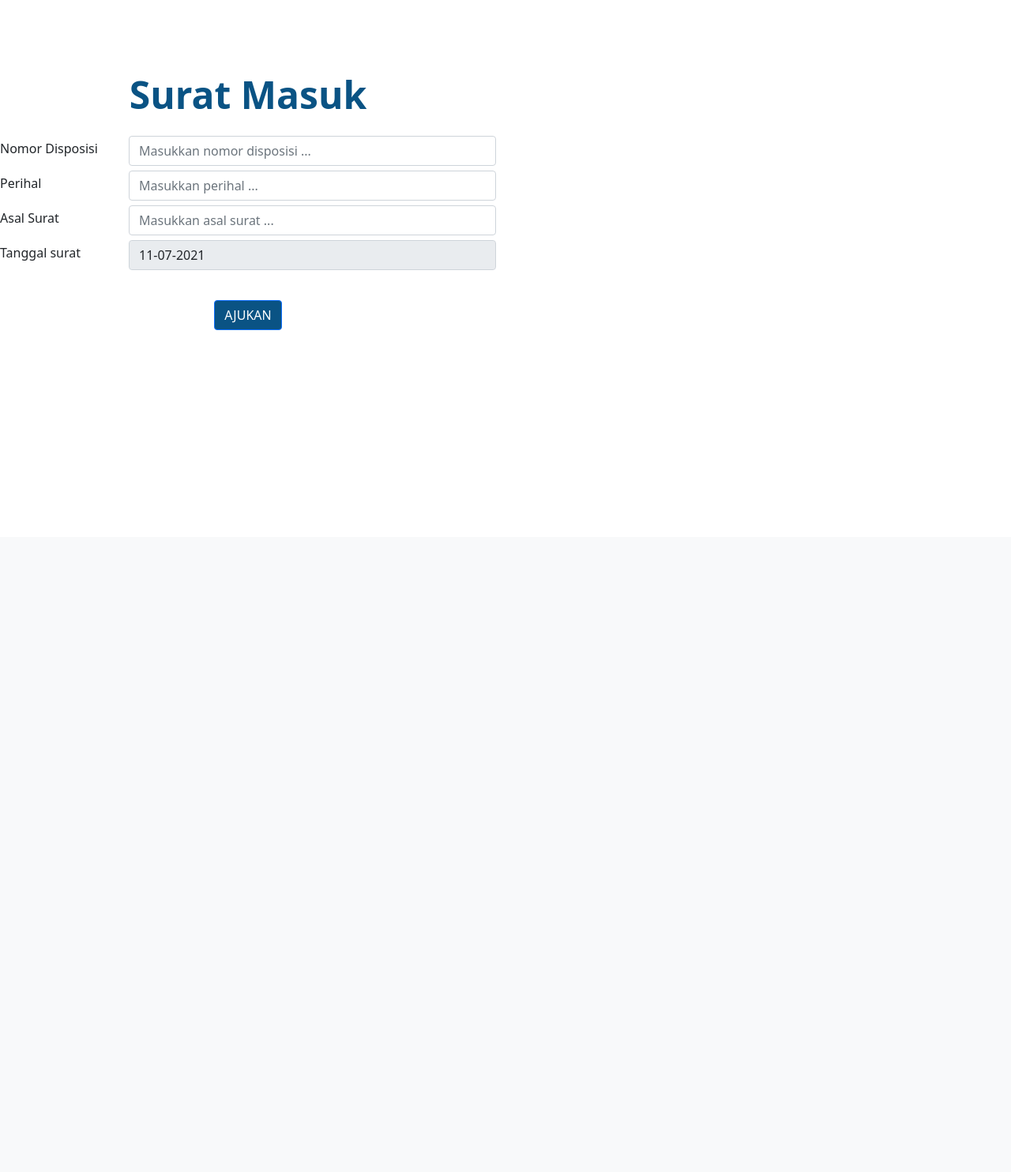
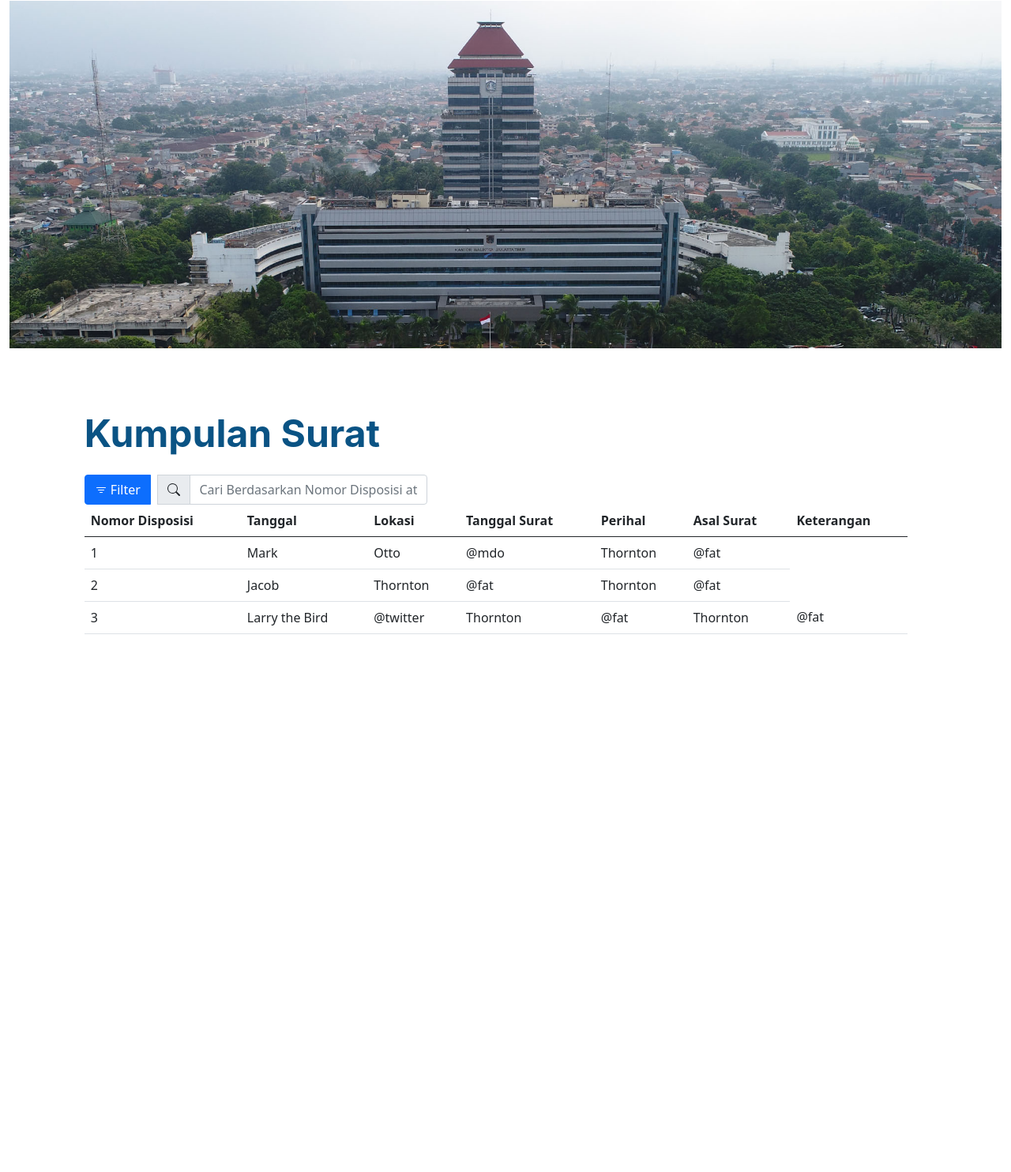
Before and after one commit to Jarsters/Suratan, a CodeIgniter 4 app: template app/Views/surat/index.php in a window 1280 px wide. Shown: the part 120-1604 px from the top of the page at 79% size. Before the commit the page ends 538 px from the top, so only its background shows below. Run offline with PHP 8.4 and a stand-in for CodeIgniter, Linux system fonts and the light colour scheme; the template is opened without the code that fills it, so the values that code supplies are empty; some libraries are stand-ins or nearby versions.

Commit message:
Membuat layout/navbar, menambah hrefnya, membuat login, menambah autentika (pada home/index), membuat sedikit route

```diff
--- a/app/Config/Routes.php
+++ b/app/Config/Routes.php
@@ -33,6 +33,8 @@ $routes->setAutoRoute(true);
 // We get a performance increase by specifying the default
 // route since we don't have to scan directories.
 $routes->get('/', 'Home::index');
+$routes->get('/login', "Auth::index");
+$routes->get('/logout', "Auth::logout");
 
 /*
  * --------------------------------------------------------------------
--- a/app/Controllers/BaseController.php
+++ b/app/Controllers/BaseController.php
@@ -36,7 +36,7 @@ class BaseController extends Controller
 	 *
 	 * @var array
 	 */
-	protected $helpers = [];
+	protected $helpers = ['url'];
 
 	/**
 	 * Constructor.
--- /dev/null
+++ b/app/Views/layout/navbar.php
@@ -0,0 +1,61 @@
+<!DOCTYPE html>
+<html lang="en">
+<head>
+    <meta charset="UTF-8">
+    <meta http-equiv="X-UA-Compatible" content="IE=edge">
+    <meta name="viewport" content="width=device-width, initial-scale=1.0">
+    <link href="https://cdn.jsdelivr.net/npm/bootstrap@5.0.2/dist/css/bootstrap.min.css" rel="stylesheet" integrity="sha384-EVSTQN3/azprG1Anm3QDgpJLIm9Nao0Yz1ztcQTwFspd3yD65VohhpuuCOmLASjC" crossorigin="anonymous">
+    <title>Ajukan Surat</title>
+</head>
+<body style="height:1500px;">
+    <header style="position: fixed; top: 0; width: 100%; z-index=20;">
+        <nav class="navbar navbar-expand-lg navbar-light bg-light">
+            <div class="container-fluid">
+                <div class="col-1"></div>
+                <div class="col-10 text-center">
+                    <div class="row">
+                        <div class="col-1 text-center">
+                            <a class="navbar-brand" href="#">
+                                <img src="\img\1200px-Coat_of_arms_of_Jakarta.svg.png" alt="" width="75px">
+                            </a>
+                            <button class="navbar-toggler" type="button" data-toggle="collapse" data-target="#navbarTogglerDemo02" aria-controls="navbarTogglerDemo02" aria-expanded="false" aria-label="Toggle navigation">
+                                <span class="navbar-toggler-icon"></span>
+                            </button>
+                        </div>
+                        <div class="col-5"></div>
+                        <div class="col text-center">
+                            <div class="collapse navbar-collapse justify-content-end" id="navbarTogglerDemo02">
+                                <ul class="nav justify-content-end">
+                                    <li class="nav-item active" style="padding-top: 1.5rem;">
+                                        <a href="/surat/ajukan" class="nav-link active" style="color:#0A5384"><h6 style="font-weight: bolder;">Ajukan Surat</h6></a>
+                                    </li>
+                                    <li class="nav-item" style="padding-top: 1.5rem;">
+                                        <a href="/surat" class="nav-link active" style="color:#0A5384"><h6>Kumpulan Surat</h6></a>
+                                    </li>
+
+                                    <!-- Bagian login ini seharusnya ga diperluin, dia butuhnya logout doang -->
+                                    <li class="nav-item">
+                                        <div class="fs-4 mt-1">
+                                            <a href="auth/logout" class="nav-link active" style="color:#0A5384">
+                                                <svg xmlns="http://www.w3.org/2000/svg" width="16" height="16" fill="currentColor" class="bi bi-person-circle" viewBox="0 0 16 16">
+                                                <path d="M11 6a3 3 0 1 1-6 0 3 3 0 0 1 6 0z"></path>
+                                                <path fill-rule="evenodd" d="M0 8a8 8 0 1 1 16 0A8 8 0 0 1 0 8zm8-7a7 7 0 0 0-5.468 11.37C3.242 11.226 4.805 10 8 10s4.757 1.225 5.468 2.37A7 7 0 0 0 8 1z"></path>
+                                                </svg>
+                                                <h6>Logout</h6>
+                                            </a>
+                                        </div>
+                                    </li>
+                                </ul>
+                            </div>
+                        </div>
+                    </div>
+                </div>
+                <div class="col-1"></div>
+            </div>
+          </nav>
+    </header>
+
+    <?= $this->renderSection('content'); ?>
+
+</body>
+</html>
--- a/app/Views/login/login.php
+++ b/app/Views/login/login.php
@@ -16,7 +16,7 @@
                 <br><br>
                 <h2 style="color: #0A5384;font-weight: bold;">Login</h2>
                 <br>
-                <form class="form-inline">
+                <form action="/auth/auth" class="form-inline" method="POST">
                     <!-- Bagian Username -->
                     <div class="row">
                         <div class="col col-md-12 col-lg-3">
@@ -37,7 +37,7 @@
                         <div class="col col-md-12 col-lg-9">
                             <div class="input-group">
                                 <!-- Ini namenya keyword -->
-                                <input type="text" class="form-control" placeholder="Password" name="password">
+                                <input type="password" class="form-control" placeholder="Password" name="password">
                             </div>
                         </div>
                     </div>
--- a/app/Views/surat/index.php
+++ b/app/Views/surat/index.php
@@ -1,120 +1,110 @@
-<!DOCTYPE html>
-<html lang="en">
-<head>
-    <meta charset="UTF-8">
-    <meta http-equiv="X-UA-Compatible" content="IE=edge">
-    <meta name="viewport" content="width=device-width, initial-scale=1.0">
-    <link href="https://cdn.jsdelivr.net/npm/bootstrap@5.0.2/dist/css/bootstrap.min.css" rel="stylesheet" integrity="sha384-EVSTQN3/azprG1Anm3QDgpJLIm9Nao0Yz1ztcQTwFspd3yD65VohhpuuCOmLASjC" crossorigin="anonymous">
-    <title>Ajukan Surat</title>
-</head>
-<body>
-    <header>
-        <nav class="navbar navbar-expand-lg navbar-light bg-light">
-            <div class="container-fluid">
-                <div class="col-1"></div>
-                <div class="col-10 text-center">
-                    <div class="row">
-                        <div class="col-1 text-center">
-                            <a class="navbar-brand" href="#">
-                                <img src="D:\buat software bapak\Suratan\public\img\1200px-Coat_of_arms_of_Jakarta.svg.png" alt="" width="75px">
-                            </a>
-                            <button class="navbar-toggler" type="button" data-toggle="collapse" data-target="#navbarTogglerDemo02" aria-controls="navbarTogglerDemo02" aria-expanded="false" aria-label="Toggle navigation">
-                                <span class="navbar-toggler-icon"></span>
-                            </button>
-                        </div>
-                        <div class="col-5"></div>
-                        <div class="col text-center">
-                            <div class="collapse navbar-collapse justify-content-end" id="navbarTogglerDemo02">
-                                <ul class="nav justify-content-end">
-                                    <li class="nav-item active" style="padding-top: 1.5rem;">
-                                        <a href="" class="nav-link active" style="color:#0A5384"><h6 style="font-weight: bolder;">Ajukan Surat</h6></a>
-                                    </li>
-                                    <li class="nav-item" style="padding-top: 1.5rem;">
-                                        <a href="" class="nav-link active" style="color:#0A5384"><h6>Kumpulan Surat</h6></a>
-                                    </li>
-                                    <li class="nav-item">
-                                        <div class="fs-4 mt-1">
-                                            <a href="" class="nav-link active" style="color:#0A5384">
-                                                <svg xmlns="http://www.w3.org/2000/svg" width="16" height="16" fill="currentColor" class="bi bi-person-circle" viewBox="0 0 16 16">
-                                                <path d="M11 6a3 3 0 1 1-6 0 3 3 0 0 1 6 0z"></path>
-                                                <path fill-rule="evenodd" d="M0 8a8 8 0 1 1 16 0A8 8 0 0 1 0 8zm8-7a7 7 0 0 0-5.468 11.37C3.242 11.226 4.805 10 8 10s4.757 1.225 5.468 2.37A7 7 0 0 0 8 1z"></path>
-                                                </svg>
-                                                <h6>Login</h6>
-                                            </a>
-                                        </div>
-                                    </li>
-                                </ul>
-                            </div>
-                        </div>
-                    </div>
-                </div>
-                <div class="col-1"></div>
+<?= $this->extend('layout/navbar');?>
+
+<?= $this->section('content');?>
+
+<div class="row w-100" style="margin:auto; margin-top: 6.5rem">
+    <hr>
+    <img src="\img\Kantor_Wali_Kota_Jakarta_Timur.jpg" class="img-fluid" alt="">
+</div>
+<br><br><br>
+<div class="row justify-content-center w-100">
+    <div class="col col-sm-12 col-lg-10 justify-content-center">
+
+        <p style="font-family:inter;font-weight:bold;color:#0A5384;font-size:3rem;">Kumpulan Surat</p>
+
+        <div class="col col-8 col-lg-5">
+            <div class="input-group">
+                <button type="button" class="btn btn-primary" style="margin-right: 2%;">
+                    <svg xmlns="http://www.w3.org/2000/svg" width="16" height="16" fill="currentColor" class="bi bi-filter" viewBox="0 0 16 16">
+                        <path d="M6 10.5a.5.5 0 0 1 .5-.5h3a.5.5 0 0 1 0 1h-3a.5.5 0 0 1-.5-.5zm-2-3a.5.5 0 0 1 .5-.5h7a.5.5 0 0 1 0 1h-7a.5.5 0 0 1-.5-.5zm-2-3a.5.5 0 0 1 .5-.5h11a.5.5 0 0 1 0 1h-11a.5.5 0 0 1-.5-.5z"></path>
+                    </svg>
+                    Filter
+                </button>
+
+                <span class="input-group-text">
+                <svg xmlns="http://www.w3.org/2000/svg" width="16" height="16" fill="currentColor" class="bi bi-search" viewBox="0 0 16 16">
+                <path d="M11.742 10.344a6.5 6.5 0 1 0-1.397 1.398h-.001c.03.04.062.078.098.115l3.85 3.85a1 1 0 0 0 1.415-1.414l-3.85-3.85a1.007 1.007 0 0 0-.115-.1zM12 6.5a5.5 5.5 0 1 1-11 0 5.5 5.5 0 0 1 11 0z"></path>
+                </svg>
+                </span>
+                <!-- Ini namenya keyword -->
+                <input type="text" class="form-control" id="myInput" onkeyup="filterFunc()" placeholder="Cari Berdasarkan Nomor Disposisi atau Tanggal" name="keyword">
             </div>
-          </nav>
-    </header><hr>
-    <br><br><br>
+        </div>
 
-    <div class="row align-items-center">
-        <div class="col col-lg-6">
-            <div class="text-center">
-                <p style="font-weight:bold;color:#0A5384;font-size:3rem;">Surat Masuk</p>
-            </div>
-            <form class="form-inline">
-                <!-- Bagian Nomor Disposisi -->
-                <div class="row">
-                    <div class="col col-md-12 col-lg-3">
-                        <p class="pt-1">Nomor Disposisi</p>
-                    </div>
-                    <div class="col col-md-12 col-lg-9">
-                        <div class="input-group">
-                            <!-- Ini namenya keyword -->
-                            <input type="text" class="form-control" placeholder="Masukkan nomor disposisi ..." name="no_disposisi">
-                        </div>
-                    </div>
-                </div>
-                <!-- Bagian Perihal -->
-                <div class="row">
-                    <div class="col col-md-12 col-lg-3">
-                        <p class="pt-1">Perihal</p>
-                    </div>
-                    <div class="col col-md-12 col-lg-9">
-                        <div class="input-group">
-                            <!-- Ini namenya keyword -->
-                            <input type="text" class="form-control" placeholder="Masukkan perihal ..." name="perihal">
-                        </div>
-                    </div>
-                </div>
-                <!-- Bagian Asal Surat -->
-                <div class="row">
-                    <div class="col col-md-12 col-lg-3">
-                        <p class="pt-1">Asal Surat</p>
-                    </div>
-                    <div class="col col-md-12 col-lg-9">
-                        <div class="input-group">
-                            <!-- Ini namenya keyword -->
-                            <input type="text" class="form-control" placeholder="Masukkan asal surat ..." name="asal_surat">
-                        </div>
-                    </div>
-                </div>
-                <!-- Bagian Tanggal Surat -->
-                <div class="row">
-                    <div class="col col-md-12 col-lg-3">
-                        <p class="pt-1">Tanggal surat</p>
-                    </div>
-                    <div class="col col-md-12 col-lg-9">
-                        <div class="input-group">
-                            <!-- Ini namenya keyword -->
-                            <input type="text" class="form-control" value="<?= date('d-m-Y') ?>" name="tanggal_surat" disabled>
-                        </div>
-                    </div>
-                </div>
+        <table class="table" id="myTable">
+            <thead>
+                <tr>
+                <th scope="col">Nomor Disposisi</th>
+                <th scope="col">Tanggal</th>
+                <th scope="col">Lokasi</th>
+                <th scope="col">Tanggal Surat</th>
+                <th scope="col">Perihal</th>
+                <th scope="col">Asal Surat</th>
+                <th scope="col">Keterangan</th>
+                </tr>
+            </thead>
+            <tbody>
+                <tr>
+                <td>1</td>
+                <td>Mark</td>
+                <td>Otto</td>
+                <td>@mdo</td>
+                <td>Thornton</td>
+                <td>@fat</td>
+                </tr>
+                <tr>
+                <td>2</td>
+                <td>Jacob</td>
+                <td>Thornton</td>
+                <td>@fat</td>
+                <td>Thornton</td>
+                <td>@fat</td>
+                </tr>
+                <tr>
+                <td>3</td>
+                <td>Larry the Bird</td>
+                <td>@twitter</td>
+                <td>Thornton</td>
+                <td>@fat</td>
+                <td>Thornton</td>
+                <td>@fat</td>
+                </tr>
+            </tbody>
+        </table>
 
-                <!-- Bagian Button -->
-                <div class="col text-center" style="padding-top: 5%;">
-                    <button type="submit" class="btn btn-primary mb-2" style="background-color:#0A5384;">AJUKAN</button>
-                </div>
-            </form>
-        </div>
     </div>
-</body>
-</html>
+</div>
+
+<script>
+    function filterFunc() {
+      // Declare variables
+      var input, filter, table, tr, td1, td2, i, txtValue;
+      input = document.getElementById("myInput");
+      filter = input.value.toUpperCase();
+      table = document.getElementById("myTable");
+      tr = table.getElementsByTagName("tr");
+
+      // Loop through all table rows, and hide those who don't match the search query
+      for (i = 0; i < tr.length; i++) {
+        td1 = tr[i].getElementsByTagName("td")[0];
+        td2 = tr[i].getElementsByTagName("td")[1];
+        if (td1) {
+          txtValue = td1.textContent || td1.innerText;
+          if (txtValue.toUpperCase().indexOf(filter) > -1) {
+            tr[i].style.display = "";
+          } else {
+            tr[i].style.display = "none";
+          }
+        }
+        // else if (td2) {
+        //   txtValue = td2.textContent || td2.innerText;
+        //   if (txtValue.toUpperCase().indexOf(filter) > -1) {
+        //     tr[i].style.display = "";
+        //   } else {
+        //     tr[i].style.display = "none";
+        //   }
+        // }
+      }
+    }
+</script>
+<?= $this->endSection(); ?>
```
Also changed, not shown: app/Controllers/Auth.php (+32 -13 lines), app/Controllers/Home.php (+12 -14 lines), app/Controllers/Surat.php (added, +20 -0 lines), app/Views/home/index.php (+5 -45 lines), app/Views/surat/ajukan.php (added, +66 -0 lines), app/Views/surat/listSurat.php (deleted, +0 -159 lines).
